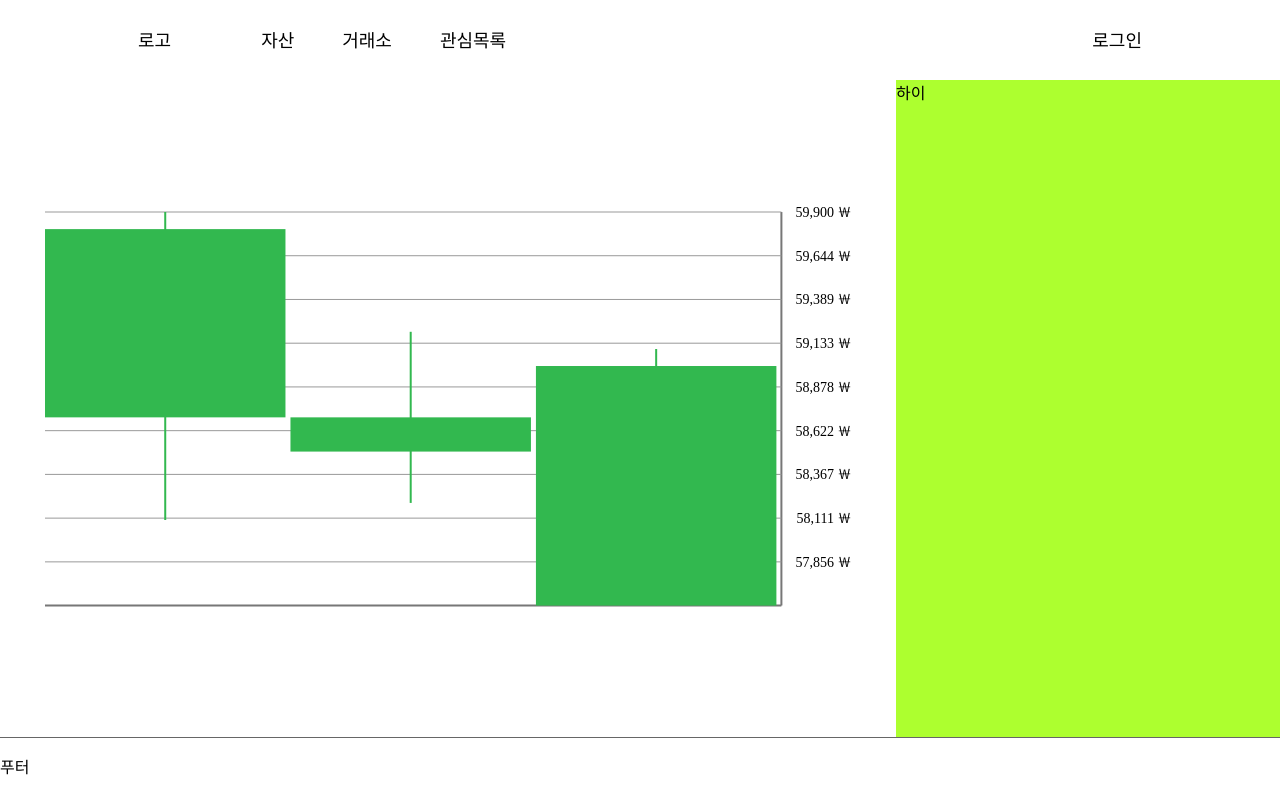
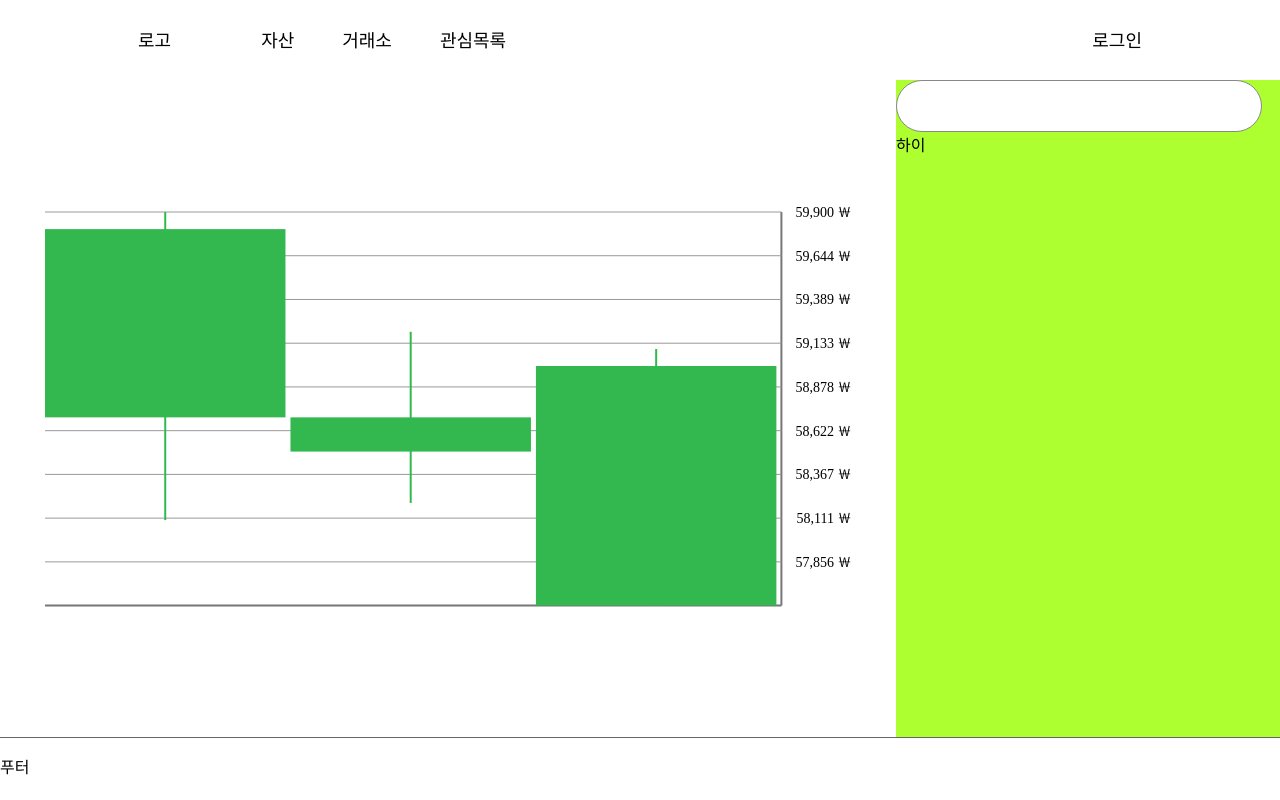
Before and after one commit to hwnim5324/BeRich, a React (Create React App) app: page /trading in a window 1280 px wide. Built offline with nearby package versions, Linux system fonts and the light colour scheme; a web font is replaced by a local one.

Commit message:
SearchBar in progress.

```diff
--- a/src/components/blocks/Input.tsx
+++ b/src/components/blocks/LoginInput.tsx
@@ -1,6 +1,6 @@
 import React from 'react';
 
-import '../../styles/blocks/Input.scss';
+import '../../styles/blocks/LoginInput.scss';
 
 
 interface props {
@@ -9,7 +9,7 @@ interface props {
     type : string
 }
 
-const Input = ( props : props ) : JSX.Element => {
+const LoginInput = ( props : props ) : JSX.Element => {
     return(
         <div id='login-input'>
             <input id={props.id} type={props.type}/>
@@ -20,4 +20,4 @@ const Input = ( props : props ) : JSX.Element => {
 
 //id 버리고 input에 대해서 상태관리 mobx통해서 위로 옮겨주기
 
-export default Input;
+export default LoginInput;
--- /dev/null
+++ b/src/components/blocks/SearchBar.tsx
@@ -0,0 +1,13 @@
+import React from 'react';
+
+import '../../styles/blocks/SearchBar.scss';
+
+const SearchBar = ( ) : JSX.Element => {
+    return(
+        <div id='SearchBar'>
+            <input type='text' id='Keyword' />
+        </div>
+    );
+}
+
+export default SearchBar;
--- a/src/components/blocks/Trade.tsx
+++ b/src/components/blocks/Trade.tsx
@@ -1,12 +1,16 @@
 import React from 'react';
 
+import SearchBar from './SearchBar';
+
 import '../../styles/blocks/Trade.scss';
+
 
 
 
 const Trade = ( ) : JSX.Element => {
     return(
         <div id='Trade'>
+            <SearchBar />
             하이
         </div>
     );
--- a/src/components/pages/LogIn.tsx
+++ b/src/components/pages/LogIn.tsx
@@ -1,6 +1,6 @@
 import React from 'react';
 
-import Input from '../blocks/Input';
+import LoginInput from '../blocks/LoginInput';
 
 import '../../styles/pages/LogIn.scss';
 
@@ -11,8 +11,8 @@ const LogIn = ( ) : JSX.Element => {
     return(
         <section id='login'>
             <div id='login-border'>
-                <Input label='아이디' id='id' type='text' />
-                <Input label='비밀번호' id='pw' type='password'/>
+                <LoginInput label='아이디' id='id' type='text' />
+                <LoginInput label='비밀번호' id='pw' type='password'/>
                 <button id='login-submit'>로그인</button>
                 <p>계정이 없으신가요? <span>회원가입</span></p>
             </div>
--- /dev/null
+++ b/src/styles/blocks/SearchBar.scss
@@ -0,0 +1,11 @@
+#SearchBar{
+    input{
+        width: 360px;
+        height: 48px;
+
+        border-radius: 50px;
+        border: 1px solid #888888;
+
+        margin: auto;
+    }
+}
```
Also changed, not shown: src/styles/blocks/LoginInput.scss (renamed from src/styles/blocks/Input.scss).
